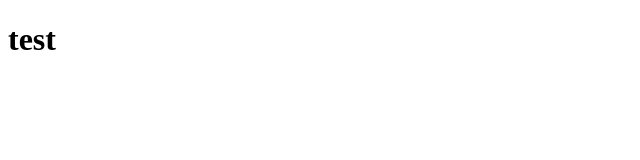
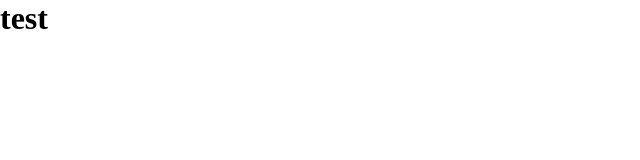
Before and after one commit to Jacobwj04/book-club, a Vue app in the folder frontend/: page / in a window 1280 px wide. Shown: the top 160 px of the page, without its empty margins (0-640 px from the left). Built offline with nearby package versions, Linux system fonts and the light colour scheme.

Commit message:
added the basics:

```diff
--- a/frontend/package.json
+++ b/frontend/package.json
@@ -10,6 +10,7 @@
   "dependencies": {
     "core-js": "^3.8.3",
     "sass": "^1.87.0",
+    "sass-loader": "^16.0.5",
     "vue": "^3.2.13"
   },
   "devDependencies": {
--- a/frontend/src/main.js
+++ b/frontend/src/main.js
@@ -1,4 +1,5 @@
 import { createApp } from 'vue'
 import App from './App.vue'
+import './scss/style.scss'
 
 createApp(App).mount('#app')
--- a/frontend/src/scss/assests/_reset.scss
+++ b/frontend/src/scss/assests/_reset.scss
@@ -0,0 +1,5 @@
+*,*::before,*::after{
+    padding: 0;
+    margin: 0;
+    box-sizing: border-box;
+}
--- a/frontend/src/scss/style.scss
+++ b/frontend/src/scss/style.scss
@@ -0,0 +1,2 @@
+// Reset
+@use "./assests/reset";
```
Also changed, not shown: 1 other file (tests, documents, lock files or other folders).
